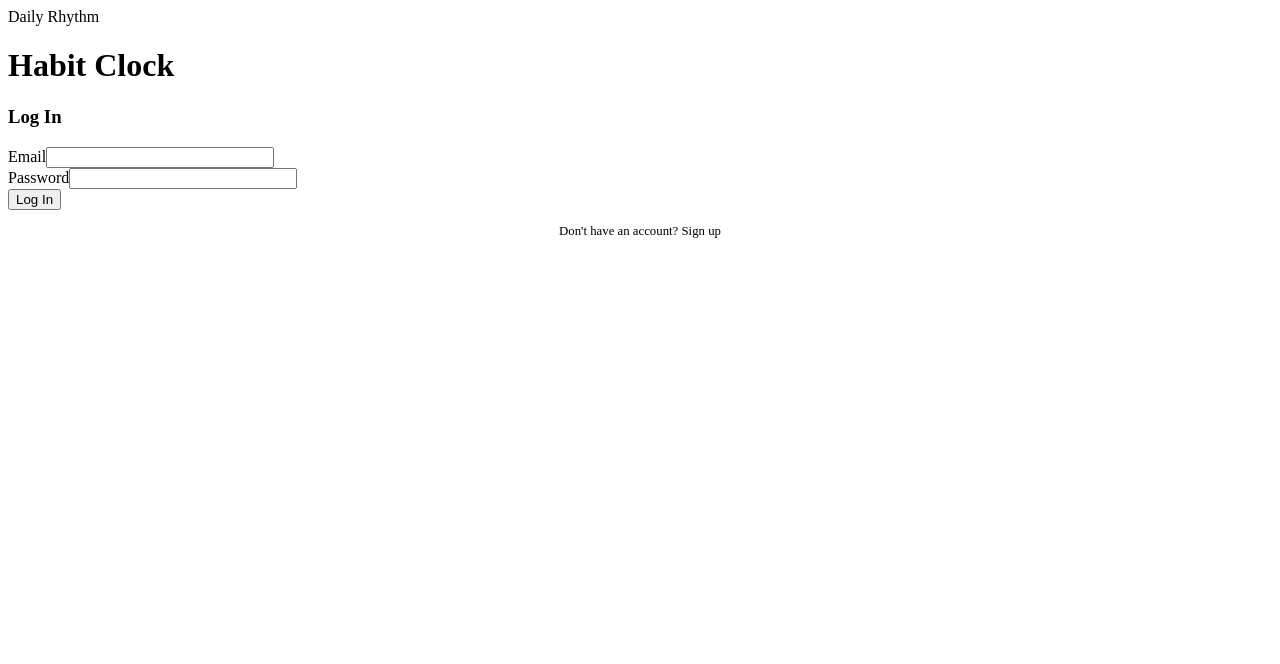
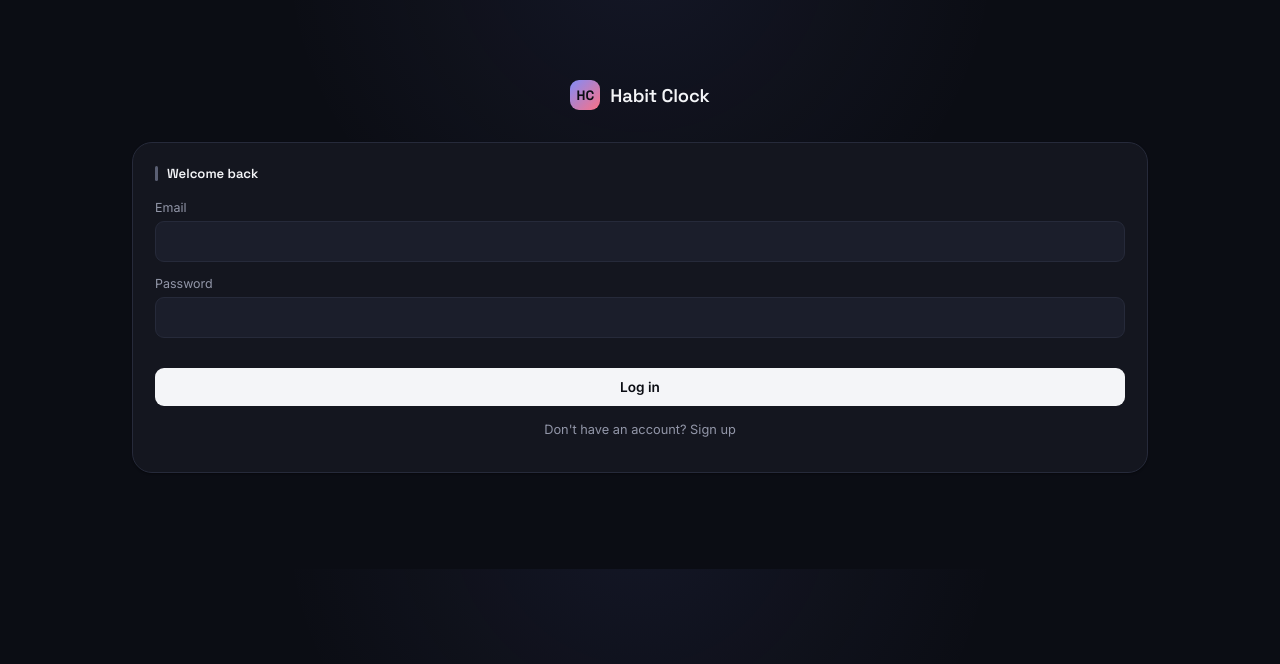
Before and after one commit to Tanishkasaxena05/Project01, a React (Vite) app in the folder my-habit-clock/: page / in a window 1280 px wide. Shown: the top 664 px of the page. Built offline with nearby package versions, Linux system fonts and the light colour scheme; no server answers.

Commit message:
Fix gitignore for Android build and node_modules

```diff
--- /dev/null
+++ b/my-habit-clock/capacitor.config.json
@@ -0,0 +1,5 @@
+{
+  "appId": "com.tanishka.habitclock",
+  "appName": "Habit Clock",
+  "webDir": "dist"
+}
--- a/my-habit-clock/package.json
+++ b/my-habit-clock/package.json
@@ -10,6 +10,7 @@
     "preview": "vite preview"
   },
   "dependencies": {
+    "@capacitor/android": "^8.5.0",
     "react": "^19.2.8",
     "react-dom": "^19.2.8"
   },
--- a/my-habit-clock/src/App.css
+++ b/my-habit-clock/src/App.css
@@ -1,23 +1,165 @@
-/* --- Responsive --- */
-@media (max-width: 400px) {
-  .app-shell { padding: 32px 14px 60px; }
-  .dial { width: 180px; height: 180px; }
-  .dial-time { font-size: 1.7rem; }
-  .mode-btn { font-size: 0.72rem; padding: 10px 4px; }
+@import url('https://fonts.googleapis.com/css2?family=Space+Grotesk:wght@500;600;700&family=Space+Mono:wght@400;500;700&family=Inter:wght@400;500;600;700&display=swap');
+
+:root {
+  --bg: #0b0d14;
+  --surface: #14161f;
+  --surface-2: #1b1e2b;
+  --surface-hover: #20232f;
+  --border: #262a3a;
+  --border-soft: rgba(255,255,255,0.06);
+  --text: #f4f5f8;
+  --text-muted: #9296a8;
+  --text-faint: #5a5f73;
+
+  --sleep: #818cf8;
+  --walk: #34d399;
+  --study: #fbbf24;
+  --work: #fb7185;
+
+  --radius-lg: 20px;
+  --radius-md: 14px;
+  --radius-sm: 9px;
+
+  --shadow-sm: 0 1px 2px rgba(0,0,0,0.35);
+  --shadow-md: 0 12px 32px rgba(0,0,0,0.4);
 }
 
-/* --- Motion --- */
-.dial { transition: background 0.4s ease; }
-.dial-inner { transition: transform 0.15s ease; }
-.dial-inner:active { transform: scale(0.97); }
+* { box-sizing: border-box; }
 
-.mode-btn { transition: transform 0.12s ease, background 0.2s ease, border-color 0.2s ease; }
-.mode-btn:active { transform: scale(0.95); }
-.mode-btn.active { animation: none; }
+body {
+  background:
+    radial-gradient(600px circle at 50% -10%, rgba(129,140,248,0.08), transparent 60%),
+    var(--bg);
+  color: var(--text);
+  font-family: 'Inter', sans-serif;
+  margin: 0;
+  -webkit-font-smoothing: antialiased;
+}
 
-@keyframes pulse {
-  0%, 100% { box-shadow: 0 0 0 0 color-mix(in srgb, var(--mode-color) 45%, transparent); }
-  50% { box-shadow: 0 0 0 8px color-mix(in srgb, var(--mode-color) 0%, transparent); }
+input, button { font-family: inherit; }
+input:focus, button:focus-visible {
+  outline: 2px solid color-mix(in srgb, var(--sleep) 60%, transparent);
+  outline-offset: 2px;
+}
+
+.app-shell {
+  max-width: 460px;
+  margin: 0 auto;
+  padding: 28px 20px 80px;
+}
+
+/* --- Top bar --- */
+.top-bar {
+  display: flex;
+  align-items: center;
+  justify-content: space-between;
+  margin-bottom: 36px;
+}
+
+.brand {
+  display: flex;
+  align-items: center;
+  gap: 10px;
+}
+
+.brand-mark {
+  width: 30px;
+  height: 30px;
+  border-radius: 9px;
+  background: linear-gradient(135deg, var(--sleep), var(--work));
+  display: flex;
+  align-items: center;
+  justify-content: center;
+  font-family: 'Space Grotesk', sans-serif;
+  font-weight: 700;
+  font-size: 0.85rem;
+  color: #0b0d14;
+}
+
+.brand-name {
+  font-family: 'Space Grotesk', sans-serif;
+  font-weight: 600;
+  font-size: 1rem;
+  letter-spacing: -0.01em;
+}
+
+.user-pill {
+  display: flex;
+  align-items: center;
+  gap: 8px;
+  font-size: 0.72rem;
+  color: var(--text-muted);
+  background: var(--surface);
+  border: 1px solid var(--border);
+  padding: 6px 10px;
+  border-radius: 20px;
+}
+
+.user-pill button {
+  background: none;
+  border: none;
+  color: var(--text-faint);
+  font-size: 0.72rem;
+  cursor: pointer;
+  padding: 0;
+  text-decoration: underline;
+  text-underline-offset: 2px;
+}
+.user-pill button:hover { color: var(--text); }
+
+/* --- Dial --- */
+.dial-section {
+  display: flex;
+  flex-direction: column;
+  align-items: center;
+  margin-bottom: 32px;
+}
+
+.dial {
+  width: 216px;
+  height: 216px;
+  border-radius: 50%;
+  padding: 8px;
+  transition: background 0.4s ease;
+  box-shadow: var(--shadow-md);
+}
+
+.dial-inner {
+  width: 100%;
+  height: 100%;
+  border-radius: 50%;
+  background: var(--surface);
+  border: 1px solid var(--border-soft);
+  display: flex;
+  flex-direction: column;
+  align-items: center;
+  justify-content: center;
+  gap: 6px;
+  transition: transform 0.15s ease;
+}
+.dial-inner:active { transform: scale(0.98); }
+
+.dial-time {
+  font-family: 'Space Mono', monospace;
+  font-size: 2.2rem;
+  font-weight: 700;
+  letter-spacing: -0.01em;
+  font-variant-numeric: tabular-nums;
+}
+
+.dial-status {
+  font-size: 0.72rem;
+  color: var(--text-muted);
+  text-transform: uppercase;
+  letter-spacing: 0.08em;
+  display: flex;
+  align-items: center;
+}
+
+.dial-progress {
+  font-size: 0.68rem;
+  color: var(--text-faint);
+  font-family: 'Space Mono', monospace;
 }
 
 .dial-live {
@@ -29,11 +171,284 @@
   animation: pulse 1.6s ease-in-out infinite;
 }
 
+@keyframes pulse {
+  0%, 100% { box-shadow: 0 0 0 0 color-mix(in srgb, currentColor 45%, transparent); }
+  50% { box-shadow: 0 0 0 7px color-mix(in srgb, currentColor 0%, transparent); }
+}
+
+/* --- Mode row --- */
+.mode-row {
+  display: grid;
+  grid-template-columns: repeat(4, 1fr);
+  gap: 8px;
+  margin-bottom: 8px;
+}
+
+.mode-btn {
+  font-size: 0.76rem;
+  font-weight: 600;
+  padding: 13px 6px;
+  border-radius: var(--radius-md);
+  border: 1px solid var(--border);
+  background: var(--surface);
+  color: var(--text-muted);
+  cursor: pointer;
+  display: flex;
+  flex-direction: column;
+  align-items: center;
+  gap: 7px;
+  transition: transform 0.12s ease, background 0.2s ease, border-color 0.2s ease, color 0.2s ease;
+}
+.mode-btn:hover { background: var(--surface-hover); color: var(--text); }
+.mode-btn:active { transform: scale(0.96); }
+
+.mode-btn .dot {
+  width: 7px;
+  height: 7px;
+  border-radius: 50%;
+  background: currentColor;
+  opacity: 0.35;
+  transition: opacity 0.2s ease, box-shadow 0.2s ease;
+}
+
+.mode-btn.active {
+  color: var(--mode-color);
+  border-color: color-mix(in srgb, var(--mode-color) 55%, var(--border));
+  background: color-mix(in srgb, var(--mode-color) 10%, var(--surface));
+}
+.mode-btn.active .dot {
+  opacity: 1;
+  box-shadow: 0 0 10px var(--mode-color);
+}
+
+.session-count {
+  text-align: center;
+  color: var(--text-faint);
+  font-size: 0.74rem;
+  margin: 0 0 34px;
+  letter-spacing: 0.02em;
+}
+
+/* --- Panels --- */
 .panel {
-  transition: transform 0.15s ease, border-color 0.2s ease;
+  background: var(--surface);
+  border: 1px solid var(--border);
+  border-radius: var(--radius-lg);
+  padding: 22px;
+  margin-bottom: 16px;
+  box-shadow: var(--shadow-sm);
 }
-.panel:hover { border-color: color-mix(in srgb, var(--text-muted) 40%, var(--border)); }
+
+.panel-header {
+  display: flex;
+  align-items: center;
+  gap: 9px;
+  margin-bottom: 18px;
+}
+
+.panel-header .bar {
+  width: 3px;
+  height: 15px;
+  border-radius: 2px;
+  background: var(--text-faint);
+}
+
+.panel-title {
+  font-family: 'Space Grotesk', sans-serif;
+  font-size: 0.82rem;
+  font-weight: 600;
+  color: var(--text);
+  margin: 0;
+}
+
+/* --- Work table --- */
+.row-line {
+  display: flex;
+  align-items: center;
+  justify-content: space-between;
+  padding: 11px 0;
+  border-bottom: 1px solid var(--border-soft);
+}
+.row-line:last-child { border-bottom: none; padding-bottom: 0; }
+.row-line:first-child { padding-top: 0; }
+
+.row-label {
+  display: flex;
+  align-items: center;
+  gap: 9px;
+  font-weight: 500;
+  font-size: 0.87rem;
+  color: var(--text);
+}
+
+.row-dot {
+  width: 8px;
+  height: 8px;
+  border-radius: 50%;
+  flex-shrink: 0;
+}
+
+.row-value {
+  font-family: 'Space Mono', monospace;
+  font-size: 0.8rem;
+  color: var(--text-muted);
+  font-variant-numeric: tabular-nums;
+}
+
+.row-value.met { color: var(--walk); }
+.row-value.missed { color: var(--text-faint); }
+
+/* --- Goal inputs --- */
+.goal-row {
+  display: flex;
+  align-items: center;
+  justify-content: space-between;
+  margin: 12px 0;
+  font-size: 0.87rem;
+  color: var(--text);
+}
+
+.goal-input {
+  width: 76px;
+  padding: 7px 10px;
+  border-radius: var(--radius-sm);
+  border: 1px solid var(--border);
+  background: var(--surface-2);
+  color: var(--text);
+  text-align: right;
+  font-family: 'Space Mono', monospace;
+  transition: border-color 0.15s ease;
+}
+.goal-input:focus { border-color: var(--sleep); }
+
+.save-btn {
+  width: 100%;
+  margin-top: 16px;
+  padding: 11px;
+  border-radius: var(--radius-sm);
+  border: none;
+  background: var(--text);
+  color: var(--bg);
+  font-weight: 600;
+  font-size: 0.85rem;
+  cursor: pointer;
+  transition: opacity 0.15s ease, transform 0.1s ease;
+}
+.save-btn:hover { opacity: 0.88; }
+.save-btn:active { transform: scale(0.98); }
+.save-btn:disabled { opacity: 0.5; cursor: default; }
+
+/* --- Badges --- */
+.streak-row { margin-bottom: 18px; }
+.streak-row:last-child { margin-bottom: 0; }
+
+.streak-head {
+  display: flex;
+  align-items: center;
+  justify-content: space-between;
+  font-size: 0.87rem;
+  margin-bottom: 8px;
+}
+
+.streak-head strong { font-weight: 500; color: var(--text); }
+
+.streak-count {
+  font-family: 'Space Mono', monospace;
+  color: var(--text-faint);
+  font-size: 0.76rem;
+}
+
+.badge-pills { display: flex; gap: 6px; }
+
+.badge-pill {
+  font-size: 0.66rem;
+  padding: 4px 10px;
+  border-radius: 20px;
+  border: 1px solid var(--border);
+  color: var(--text-faint);
+  font-family: 'Space Mono', monospace;
+  transition: all 0.2s ease;
+}
+
+.badge-pill.earned {
+  background: var(--mode-color);
+  border-color: var(--mode-color);
+  color: #0b0d14;
+  font-weight: 700;
+}
+
+/* --- Auth screen --- */
+.auth-input-row { text-align: left; }
+.auth-input-row label {
+  display: block;
+  font-size: 0.78rem;
+  color: var(--text-muted);
+  margin-bottom: 6px;
+}
+.auth-input {
+  width: 100%;
+  padding: 11px 12px;
+  border-radius: var(--radius-sm);
+  border: 1px solid var(--border);
+  background: var(--surface-2);
+  color: var(--text);
+  font-size: 0.9rem;
+  margin-bottom: 14px;
+  transition: border-color 0.15s ease;
+}
+.auth-input:focus { border-color: var(--sleep); }
+
+/* --- Responsive --- */
+@media (max-width: 400px) {
+  .app-shell { padding: 20px 14px 60px; }
+  .dial { width: 176px; height: 176px; }
+  .dial-time { font-size: 1.7rem; }
+  .mode-btn { font-size: 0.68rem; padding: 11px 4px; }
+  .panel { padding: 18px; }
+}
 
 @media (prefers-reduced-motion: reduce) {
   * { animation: none !important; transition: none !important; }
 }
+/* --- Responsive layout: desktop dashboard --- */
+@media (min-width: 860px) {
+  .app-shell {
+    max-width: 980px;
+    padding: 40px 32px 80px;
+  }
+
+  .layout {
+    display: grid;
+    grid-template-columns: 300px 1fr;
+    gap: 32px;
+    align-items: start;
+  }
+
+  .layout-left {
+    position: sticky;
+    top: 32px;
+    display: flex;
+    flex-direction: column;
+  }
+
+  .layout-right {
+    display: grid;
+    grid-template-columns: 1fr 1fr;
+    gap: 16px;
+  }
+
+  /* Work table spans full width, goals + badges sit side by side below it */
+  .layout-right > .panel:first-child {
+    grid-column: 1 / -1;
+  }
+
+  .dial {
+    width: 200px;
+    height: 200px;
+  }
+}
+
+@media (min-width: 1180px) {
+  .app-shell { max-width: 1080px; }
+  .layout { grid-template-columns: 320px 1fr; }
+}
--- a/my-habit-clock/src/App.jsx
+++ b/my-habit-clock/src/App.jsx
@@ -17,7 +17,6 @@ export default function App() {
   const { elapsedMs, isRunning, start, stop, reset } = useTimer();
   const sessionStartRef = useRef(null);
   const [refreshKey, setRefreshKey] = useState(0);
-
   const [sessionCount, setSessionCount] = useState(0);
   const [goalMs, setGoalMs] = useState(0);
 
@@ -26,13 +25,11 @@ export default function App() {
     return unsub;
   }, []);
 
-  // Reload session count + active mode's goal whenever data changes or mode switches
   useEffect(() => {
     if (!user) return;
     (async () => {
       const sessions = await getSessions();
       setSessionCount(sessions.length);
-
       const goals = await getGoals();
       setGoalMs(activeMode ? (goals[activeMode] || 0) * 60000 : 0);
     })();
@@ -78,19 +75,30 @@ export default function App() {
 
     return (
     <div className="app-shell">
-      <div className="app-eyebrow">Daily Rhythm</div>
-      <h1 className="app-title">Habit Clock</h1>
-      <p style={{ textAlign: 'center', color: 'var(--text-muted)', fontSize: '0.8rem', marginTop: '-30px', marginBottom: '30px' }}>
-        {user.email} · <span style={{ textDecoration: 'underline', cursor: 'pointer' }} onClick={() => signOut(auth)}>Log out</span>
-      </p>
+      <div className="top-bar">
+        <div className="brand">
+          <div className="brand-mark">HC</div>
+          <div className="brand-name">Habit Clock</div>
+        </div>
+        <div className="user-pill">
+          {user.email.split('@')[0]}
+          <button onClick={() => signOut(auth)}>Log out</button>
+        </div>
+      </div>
 
+      <div className="layout">
+        <div className="layout-left">
           <Clock elapsedMs={elapsedMs} activeMode={activeMode} isRunning={isRunning} goalMs={goalMs} />
           <ModeButtons activeMode={activeMode} onSelectMode={handleSelectMode} />
           <p className="session-count">{sessionCount} sessions logged</p>
+        </div>
 
+        <div className="layout-right">
           <WorkTable key={refreshKey} />
           <GoalSettings onGoalsSaved={() => setRefreshKey((k) => k + 1)} />
           <Badges key={`badges-${refreshKey}`} />
         </div>
+      </div>
+    </div>
   );
 }
--- a/my-habit-clock/src/components/AuthScreen.jsx
+++ b/my-habit-clock/src/components/AuthScreen.jsx
@@ -7,10 +7,12 @@ export default function AuthScreen() {
   const [email, setEmail] = useState('');
   const [password, setPassword] = useState('');
   const [error, setError] = useState('');
+  const [loading, setLoading] = useState(false);
 
   const handleSubmit = async (e) => {
     e.preventDefault();
     setError('');
+    setLoading(true);
     try {
       if (isSignUp) {
         await createUserWithEmailAndPassword(auth, email, password);
@@ -19,44 +21,48 @@ export default function AuthScreen() {
       }
     } catch (err) {
       setError(err.message.replace('Firebase: ', ''));
+    } finally {
+      setLoading(false);
     }
   };
 
   return (
-    <div className="app-shell">
-      <div className="app-eyebrow">Daily Rhythm</div>
-      <h1 className="app-title">Habit Clock</h1>
+    <div className="app-shell" style={{ paddingTop: '80px' }}>
+      <div className="brand" style={{ justifyContent: 'center', marginBottom: '32px' }}>
+        <div className="brand-mark">HC</div>
+        <div className="brand-name" style={{ fontSize: '1.15rem' }}>Habit Clock</div>
+      </div>
       <div className="panel">
-        <h3 className="panel-title">{isSignUp ? 'Create Account' : 'Log In'}</h3>
+        <div className="panel-header"><span className="bar" /><h3 className="panel-title">{isSignUp ? 'Create account' : 'Welcome back'}</h3></div>
         <form onSubmit={handleSubmit}>
-          <div className="goal-row">
+          <div className="auth-input-row">
             <label>Email</label>
             <input
               type="email"
-              className="goal-input"
-              style={{ width: '220px', textAlign: 'left' }}
+              className="auth-input"
               value={email}
               onChange={(e) => setEmail(e.target.value)}
               required
             />
           </div>
-          <div className="goal-row">
+          <div className="auth-input-row">
             <label>Password</label>
             <input
               type="password"
-              className="goal-input"
-              style={{ width: '220px', textAlign: 'left' }}
+              className="auth-input"
               value={password}
               onChange={(e) => setPassword(e.target.value)}
               required
               minLength={6}
             />
           </div>
-          {error && <p style={{ color: 'var(--work)', fontSize: '0.8rem' }}>{error}</p>}
-          <button type="submit" className="save-btn">{isSignUp ? 'Sign Up' : 'Log In'}</button>
+          {error && <p style={{ color: 'var(--work)', fontSize: '0.8rem', marginTop: '-6px' }}>{error}</p>}
+          <button type="submit" className="save-btn" disabled={loading}>
+            {loading ? 'Please wait...' : isSignUp ? 'Sign up' : 'Log in'}
+          </button>
         </form>
         <p
-          style={{ textAlign: 'center', marginTop: '14px', fontSize: '0.8rem', color: 'var(--text-muted)', cursor: 'pointer' }}
+          style={{ textAlign: 'center', marginTop: '16px', fontSize: '0.8rem', color: 'var(--text-muted)', cursor: 'pointer' }}
           onClick={() => setIsSignUp(!isSignUp)}
         >
           {isSignUp ? 'Already have an account? Log in' : "Don't have an account? Sign up"}
--- a/my-habit-clock/src/components/Badges.jsx
+++ b/my-habit-clock/src/components/Badges.jsx
@@ -21,7 +21,7 @@ export default function Badges() {
   if (loading) {
     return (
       <div className="panel">
-        <h3 className="panel-title">Streaks & Badges</h3>
+        <div className="panel-header"><span className="bar" /><h3 className="panel-title">Streaks & Badges</h3></div>
         <p style={{ textAlign: 'center', color: 'var(--text-muted)', fontSize: '0.85rem' }}>Loading...</p>
       </div>
     );
--- a/my-habit-clock/src/components/Clock.jsx
+++ b/my-habit-clock/src/components/Clock.jsx
@@ -9,21 +9,22 @@ function formatElapsed(ms) {
 }
 
 export default function Clock({ elapsedMs, activeMode, isRunning, goalMs }) {
-  const color = activeMode ? MODE_COLORS[activeMode] : '#2e3244';
-  const progress = goalMs > 0 ? Math.min(elapsedMs / goalMs, 1) : isRunning ? 0.05 : 0;
+  const color = activeMode ? MODE_COLORS[activeMode] : '#262a3a';
+  const progress = goalMs > 0 ? Math.min(elapsedMs / goalMs, 1) : isRunning ? 0.04 : 0;
   const angle = Math.round(progress * 360);
 
   return (
+    <div className="dial-section">
       <div
         className="dial"
-      style={{ background: `conic-gradient(${color} ${angle}deg, #2e3244 ${angle}deg)` }}
+        style={{ background: `conic-gradient(${color} ${angle}deg, #262a3a ${angle}deg)` }}
       >
         <div className="dial-inner">
           <div className="dial-time">{formatElapsed(elapsedMs)}</div>
-        <div className="dial-status">
+          <div className="dial-status" style={{ color: isRunning ? color : undefined }}>
             {activeMode ? (
               <>
-      {isRunning && <span className="dial-live" style={{ background: color }} />}
+                {isRunning && <span className="dial-live" style={{ background: color, color }} />}
                 {isRunning ? `Tracking ${activeMode}` : `Paused · ${activeMode}`}
               </>
             ) : 'Select a mode'}
@@ -31,5 +32,6 @@ export default function Clock({ elapsedMs, activeMode, isRunning, goalMs }) {
           {goalMs > 0 && <div className="dial-progress">{Math.round(progress * 100)}% of goal</div>}
         </div>
       </div>
+    </div>
   );
 }
--- a/my-habit-clock/src/components/GoalSettings.jsx
+++ b/my-habit-clock/src/components/GoalSettings.jsx
@@ -29,7 +29,7 @@ export default function GoalSettings({ onGoalsSaved }) {
   if (loading) {
     return (
       <div className="panel">
-        <h3 className="panel-title">Daily Goals (minutes)</h3>
+        <div className="panel-header"><span className="bar" /><h3 className="panel-title">Daily Goals (minutes)</h3></div>
         <p style={{ textAlign: 'center', color: 'var(--text-muted)', fontSize: '0.85rem' }}>Loading...</p>
       </div>
     );
--- a/my-habit-clock/src/components/WorkTable.jsx
+++ b/my-habit-clock/src/components/WorkTable.jsx
@@ -45,7 +45,7 @@ export default function WorkTable() {
     const hasAnyData = Object.keys(totals).length > 0;
     return (
       <div className="panel">
-        <h3 className="panel-title">Today's Breakdown</h3>
+       <div className="panel-header"><span className="bar" /><h3 className="panel-title">Today's Breakdown</h3></div>
         <p style={{ textAlign: 'center', color: 'var(--text-muted)', fontSize: '0.85rem' }}>Loading...</p>
       </div>
     );
```
Also changed, not shown: 55 other files (tests, documents, lock files or other folders). Lines whose indentation alone changed are shown as unchanged.
